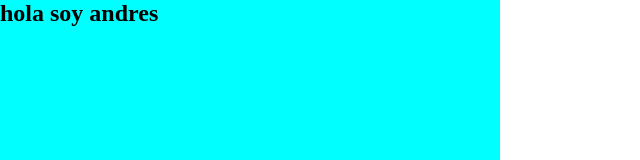
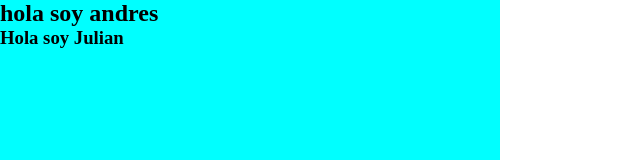
Before and after one commit to andres991021/tareas, a plain HTML site: page index.html in a window 1280 px wide. Shown: the top 160 px of the page, without its empty margins (0-640 px from the left). Drawn offline with Linux system fonts and the light colour scheme.

Commit message:
Update index.html

```diff
--- a/index.html
+++ b/index.html
@@ -11,6 +11,7 @@
 <body>
 <div>
 	<h2>hola soy andres</h2>
+    <h3> Hola soy Julian</h3>
 </div>
 <div>
 	<h1>hola</h1>
```
